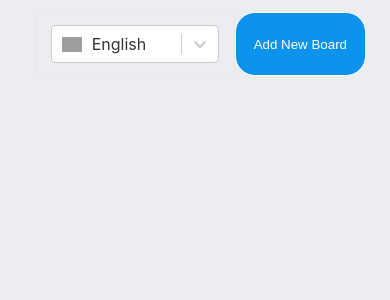
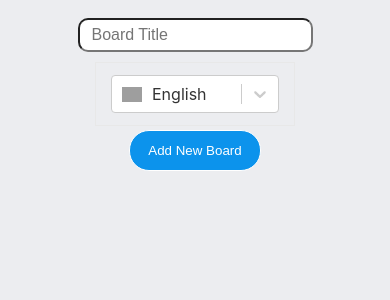
Before and after one commit to UnluckyDjentleman/kanban-dnd-kit, a React (Create React App) app: page / in a window 390 px wide. Shown: the top 300 px of the page. Built offline with nearby package versions, Linux system fonts and the light colour scheme; grey boxes are pictures that could not be loaded.

Commit message:
feat: add filtration, update colors

```diff
--- a/src/components/pages/kanban/KanbanPage.tsx
+++ b/src/components/pages/kanban/KanbanPage.tsx
@@ -50,10 +50,10 @@ export default function KanbanPage(){
                 <div className={styles.columns}>
                     {
                         Object.keys(CardStatus).filter(value => typeof value === 'string').map(el=>(
-                            <Column columnName={el}>
+                            <Column key={el} columnName={el}>
                                 {
                                     getCardsByBoardId(Number(boardId)).filter(x=>x.status.toString()===el).map(card=>(
-                                        <DraggableCard id={card.id}>
+                                        <DraggableCard key={card.id} id={card.id}>
                                             <KanbanCard el={card}/>
                                         </DraggableCard>
                                     ))
--- a/src/components/pages/main/MainPage.tsx
+++ b/src/components/pages/main/MainPage.tsx
@@ -1,4 +1,4 @@
-import { useContext } from "react";
+import { useContext, useState } from "react";
 import Button from "../../shared/button/button";
 import { ModalContext } from "../../shared/modal/context/modal.context";
 import { useKanbanStore } from "../../../store/store";
@@ -11,12 +11,26 @@ import styles from "./main-page.module.css"
 export default function MainPage(){
 
     const {viewModalBoard}=useContext(ModalContext);
+    const [substr, setSubstr]=useState<string>("")
     const {boards}=useKanbanStore()
     const {t}=useAppTranslation()
+
+    const filteredBoards=()=>{
+        return boards.filter(board => {
+            const matchesQuery = substr
+            ? board.name.toLowerCase().includes(substr.toLowerCase())
+            : true;
+
+            return matchesQuery;
+        });
+    }
 
     return(
         <div className={styles.main}>
             <div className={styles.header}>
+                <div className={styles.filterWrapper}>
+                    <input type="search" placeholder={t("Board Title")} value={substr} onChange={(e)=>setSubstr(e.currentTarget.value)}></input>
+                </div>
                 <SelectComponent></SelectComponent>
                 <Button type={ButtonType.primary} onClick={()=>viewModalBoard(undefined)}>
                     {t("Add New Board")}
@@ -24,7 +38,7 @@ export default function MainPage(){
             </div>
             <div className={styles.content}>
                 {
-                    boards.map(el=>(
+                    filteredBoards().map(el=>(
                         <BoardComponent key={el.id} el={el}/>
                     ))
                 }
--- a/src/components/pages/main/main-page.module.css
+++ b/src/components/pages/main/main-page.module.css
@@ -7,6 +7,21 @@
         flex-direction: row;
         justify-content: flex-end;
         margin:12px;
+        gap: 4px;
+        .filterWrapper{
+            display: flex;
+            align-items: center;
+            justify-content: center;
+            flex-wrap: wrap;
+            gap: 12px;
+            input{
+                padding:6px 12px;
+                font-size:16px;
+                border-radius:10px;
+                margin:6px 0;
+                width:"100%"
+            }
+        }
     }
     .content{
         display: flex;
@@ -18,6 +33,10 @@
 
 @media screen and (max-width:672px) {
     .main{
+        .header{
+            flex-direction: column;
+            align-items: center;
+        }
         .content{
             display: flex;
             gap: 12px;
--- a/src/components/widgets/card/card.tsx
+++ b/src/components/widgets/card/card.tsx
@@ -22,7 +22,7 @@ export default function KanbanCard({el}:{el:Card}){
                 <h1>{el.title}</h1>
             </div>
             <div className={styles.info}>
-                <span>{t("Deadline Date")}: {new Date(el.deadline).toLocaleDateString().replace("/","-")}</span>
+                <span style={{color:`${Date.now() - new Date(el.deadline).getTime()>86400&&"red"}`}}>{t("Deadline Date")}: {new Date(el.deadline).toLocaleDateString().replace("/","-")}</span>
             </div>
             <div className={styles.footer}>
                 <Button type={ButtonType.dashed} onClick={(e?:React.MouseEvent<HTMLButtonElement>)=>{
--- a/src/constants/enums/colors.ts
+++ b/src/constants/enums/colors.ts
@@ -1,7 +1,8 @@
 export const colors:string[]=[
-    "#5f07ce",
-    "#41bfe3",
-    "#0c93ec",
-    "#afec83",
-    "#c97f61"
+    "gainsboro",
+    "darkred",
+    "tomato",
+    "gold",
+    "deepskyblue",
+    "lime"
 ]
--- a/src/translate/be.json
+++ b/src/translate/be.json
@@ -2,7 +2,7 @@
     "Add New Board":"Дадаць дошку",
     "Add New Item":"Дадаць картку",
     "Save":"Захаваць",
-    "Deadline Date":"Канчатак",
+    "Deadline Date":"Дэдлайн",
     "Board Title":"Назва дошкi",
     "Card Title":"Назва карткi",
     "Back":"Назад",
```
Also changed, not shown: 1 other file (tests, documents, lock files or other folders).
